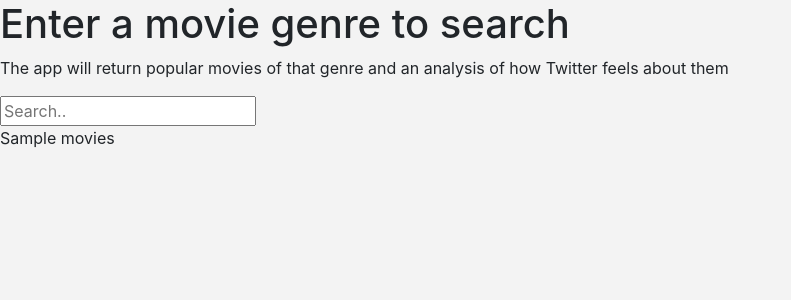
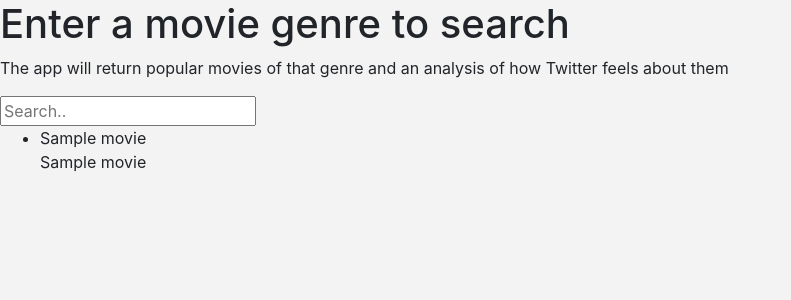
Before and after one commit to sarah256/411-project, a Flask app: template templates/home.html in a window 1280 px wide. Shown: the part 126-426 px from the top of the page, without its empty margins (0-791 px from the left). Run offline with Flask 2, Linux system fonts and the light colour scheme; the template is opened without the code that fills it: most values are stand-ins (such as "Sample title", 1, 10 or a date in 2020).

Commit message:
iterable list of movies in front end

```diff
--- a/main.py
+++ b/main.py
@@ -31,10 +31,11 @@ def input_text():
 		for movie in movies:
 			tweets = api.get_tweets(query = movie, count = 100)
 			sentiment = api.get_sentiment(tweets)
-			final_movies[movie] = sentiment
+			final_movies[movie] = sentiment[0]
 			count = count + 1
 			if count == 5:
 				break
+		print(final_movies)
 
 	return render_template("home.html", movies=final_movies)
 
--- a/templates/home.html
+++ b/templates/home.html
@@ -26,7 +26,12 @@
 			<input type="text" name="submitText" id="submitText" placeholder="Search.."><!-- <button onclick="smh();" type="button">Submit!</button> -->
 		</form>
 		<div class="def-text">
-			{{movies}}
+			<ul>
+				{% for movie in movies %}
+					<li>{{ movie }}</li>
+					<p>{{ movies[movie] }}</p>
+				{% endfor %}
+			</ul>
 		</div>
 	</body>
 </html>
```
